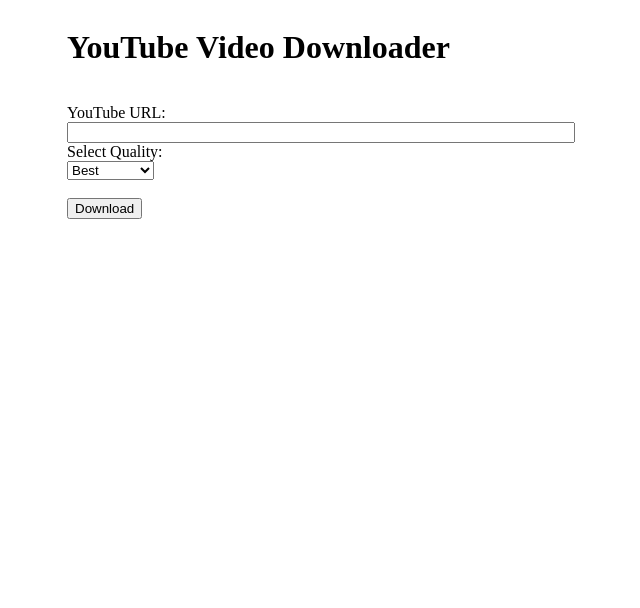
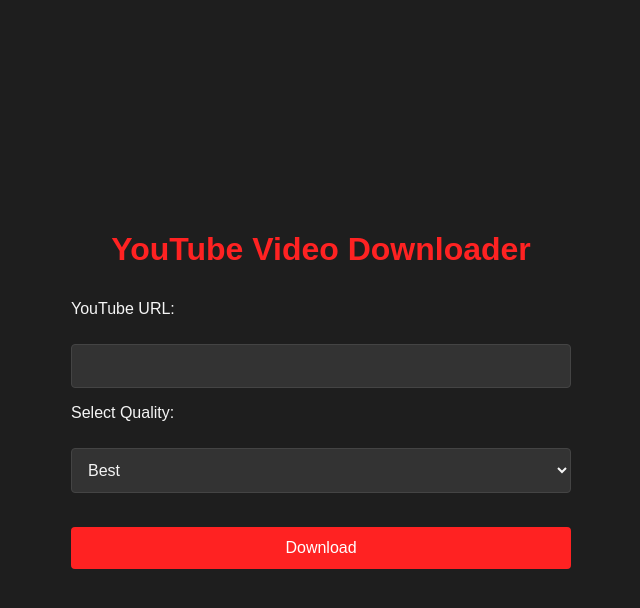
Before and after one commit to Dharmik3/yt-downloader, a website: page views/index.html in a window 1280 px wide. Shown: the whole page, without its empty margins (319-959 px from the left). Drawn offline with Linux system fonts and the light colour scheme.

Commit message:
feature:2 styling added

```diff
--- a/views/index.html
+++ b/views/index.html
@@ -3,6 +3,79 @@
   <head>
     <title>YouTube Video Downloader</title>
   </head>
+  <style>
+    *,
+    html {
+      padding: 0;
+      margin: 0;
+      box-sizing: border-box;
+    }
+
+    body {
+      background-color: #1e1e1e;
+      color: #f5f5f5;
+      font-family: Arial, sans-serif;
+      display: flex;
+      justify-content: center;
+      align-items: center;
+      height: 100vh;
+      margin: 0;
+    }
+
+    .container {
+      background-color: #2c2c2c;
+      border-radius: 8px;
+      padding: 2rem;
+      box-shadow: 0 4px 8px rgba(0, 0, 0, 0.3);
+      max-width: 500px;
+      width: 100%;
+    }
+
+    h1 {
+      color: #ff2222;
+      font-size: 2rem;
+      margin-bottom: 1rem;
+      text-align: center;
+    }
+
+    label {
+      display: block;
+      margin-bottom: 0.5rem;
+      font-size: 1rem;
+    }
+
+    input[type="text"],
+    select {
+      width: 100%;
+      padding: 0.75rem;
+      margin-bottom: 1rem;
+      border: 1px solid #444;
+      border-radius: 4px;
+      background-color: #333;
+      color: #f5f5f5;
+      font-size: 1rem;
+    }
+
+    input[type="submit"] {
+      width: 100%;
+      padding: 0.75rem;
+      border: none;
+      border-radius: 4px;
+      background-color: #ff2222;
+      color: #fff;
+      font-size: 1rem;
+      cursor: pointer;
+      transition: background-color 0.3s ease;
+    }
+
+    input[type="submit"]:hover {
+      background-color: #e61919;
+    }
+
+    .form-group {
+      margin-bottom: 1rem;
+    }
+  </style>
   <body>
     <div
       style="
@@ -37,7 +110,7 @@
           e.preventDefault();
           const url = document.getElementById("url").value;
           const quality = document.getElementById("quality").value;
-try{
+          try {
             const response = await fetch("/download", {
               method: "POST",
               headers: { "Content-Type": "application/json" },
@@ -56,9 +129,8 @@
             document.body.appendChild(a);
             a.click();
             window.URL.revokeObjectURL(a.href);
-        }
-        catch(err){
-          alert('Failed to download please try again...')
+          } catch (err) {
+            alert("Failed to download please try again...");
           }
         });
     </script>
```
Lines whose indentation alone changed are shown as unchanged.
